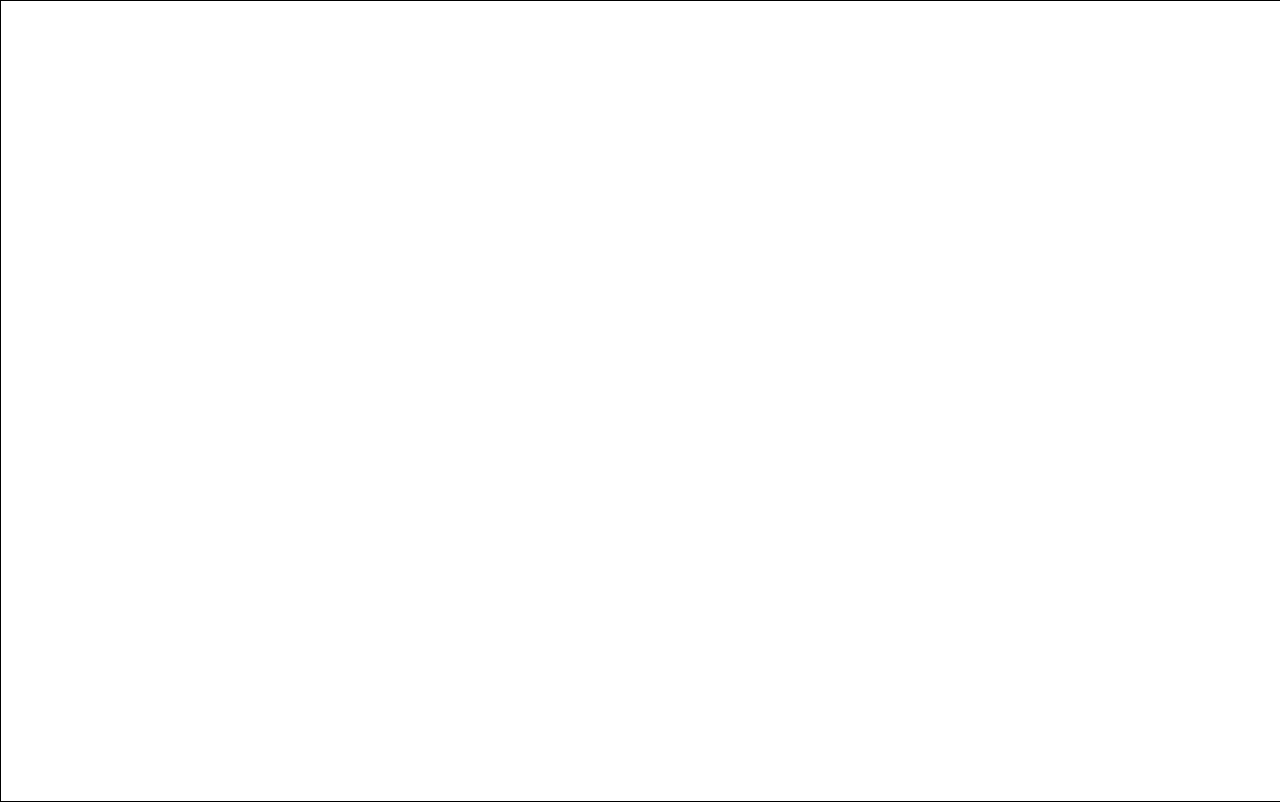
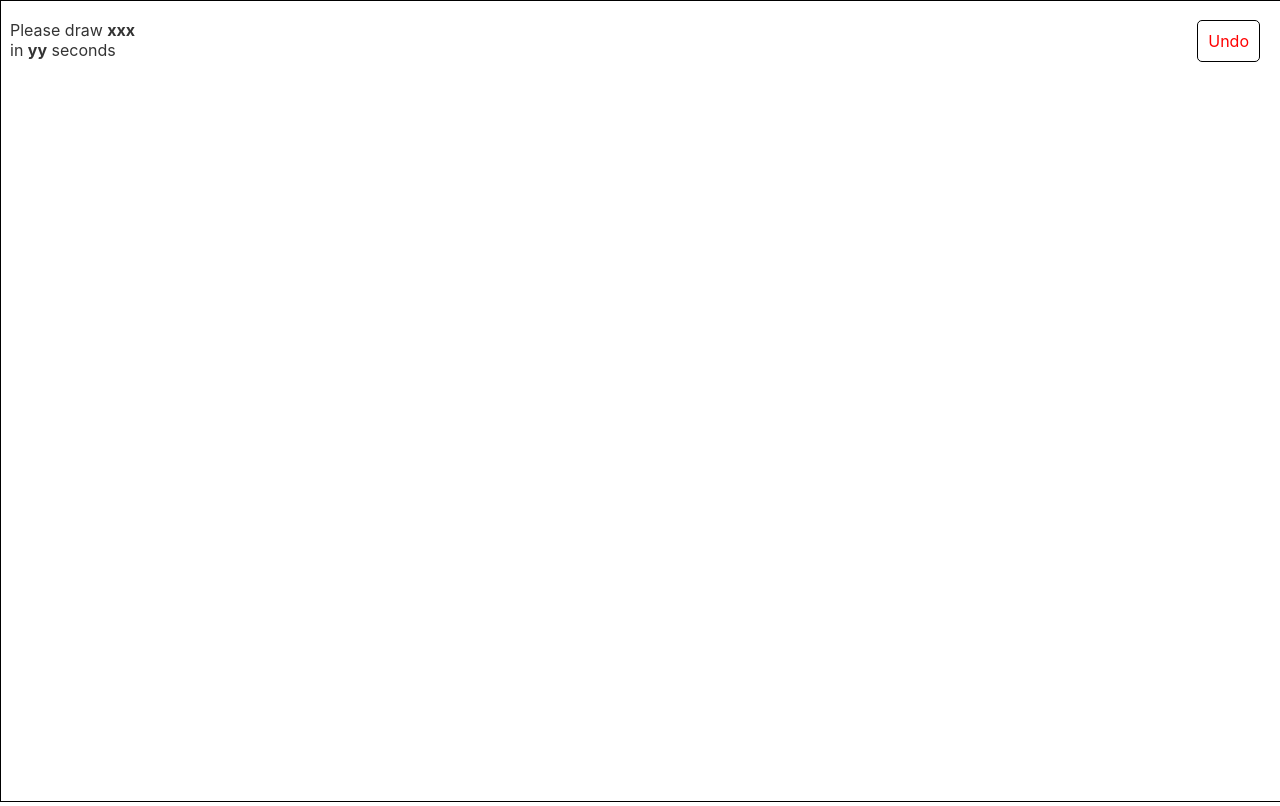
Before and after one commit to INF800/qdraw, a React (Create React App) app: page / in a window 1280 px wide. Built offline with nearby package versions, Linux system fonts and the light colour scheme.

Commit message:
undo done

```diff
--- a/src/App.js
+++ b/src/App.js
@@ -1,12 +1,24 @@
-import React from 'react';
+import React, {useRef} from 'react';
 import './App.css';
 import SketchPad from './sketch/SketchPad'
+import UndoButton from './ui/UndoButton'
+import Info from './ui/Info'
 
 function App() {
 
+  const canvasRef = useRef(null)
+  const contextRef = useRef(null)
+
   return (
-    <div className="App">
-      <SketchPad />
+    <div>
+      <SketchPad
+        canvasRef={canvasRef}
+        contextRef={contextRef}
+      />
+      <UndoButton
+        contextRef={contextRef}
+      />
+      <Info/>
     </div>
   )
 }
--- a/src/sketch/SketchPad.js
+++ b/src/sketch/SketchPad.js
@@ -1,23 +1,15 @@
 import React, {useState, useRef, useEffect} from 'react';
 
-function SketchPad() {
+function SketchPad({canvasRef, contextRef}) {
 
-  const canvasRef = useRef(null)
-  const contextRef = useRef(null)
   const [isDrawing, setIsDrawing] = useState(false)
 
   useEffect(() => {
     const canvas = canvasRef.current;
-    //canvas.width = window.innerWidth * 2;
-    //canvas.height = window.innerHeight * 2;
     canvas.width = window.innerWidth;
     canvas.height = window.innerHeight;
-    //canvas.style.width = `${window.innerWidth}px`;
-    //canvas.style.height = `${window.innerHeight}px`;
-    //canvas.height = 200
-    //canvas.width = 200
-    //canvas.style.width = `${200}px`;
-    //canvas.style.height = `${200}px`;
+    canvas.style.width = `${window.innerWidth}px`;
+    canvas.style.height = `${window.innerHeight}px`;
 
     const context = canvas.getContext("2d")
     // context.scale(2,2)
@@ -38,7 +30,7 @@ function SketchPad() {
   const finishDrawing = ({nativeEvent}) => {
     nativeEvent.preventDefault()
     contextRef.current.closePath()
-   setIsDrawing(false)
+    setIsDrawing(false)
   }
 
   const draw = ({nativeEvent}) => {
@@ -47,7 +39,6 @@ function SketchPad() {
       return
     }
     const {offsetX, offsetY} = nativeEvent;
-
     // for touch screen
     if (offsetX === undefined){
       var rect = nativeEvent.target.getBoundingClientRect();
--- /dev/null
+++ b/src/ui/Info.css
@@ -0,0 +1,7 @@
+.InfoWeb {
+    position: fixed;
+    top: 10px;
+
+    color: rgba(0, 0, 0, 0.8);
+    padding: 10px;
+}
--- /dev/null
+++ b/src/ui/Info.js
@@ -0,0 +1,15 @@
+import React from 'react';
+import './Info.css'
+
+function Info({doodle='xxx', time='yy'}) {
+
+  return (
+    <div className="InfoWeb">
+      Please draw <b>{doodle}</b> <br/>
+      in <b>{time}</b> seconds
+    </div>
+  )
+}
+
+
+export default Info;
--- /dev/null
+++ b/src/ui/UndoButton.css
@@ -0,0 +1,10 @@
+.UndoButtonWeb {
+    position: fixed;
+    top: 20px;
+    right: 20px;
+    color: red;
+
+    border: 1px solid black;
+    border-radius: 5px;
+    padding: 10px;
+}
--- /dev/null
+++ b/src/ui/UndoButton.js
@@ -0,0 +1,20 @@
+import React from 'react';
+import './UndoButton.css'
+
+function UndoButton({contextRef}) {
+
+  const undo = () => {
+    contextRef.current.clearRect(0, 0, window.innerWidth, window.innerHeight);
+  }
+
+  return (
+    <div
+      onClick={undo}
+      className="UndoButtonWeb">
+        Undo
+    </div>
+  )
+}
+
+
+export default UndoButton;
```
